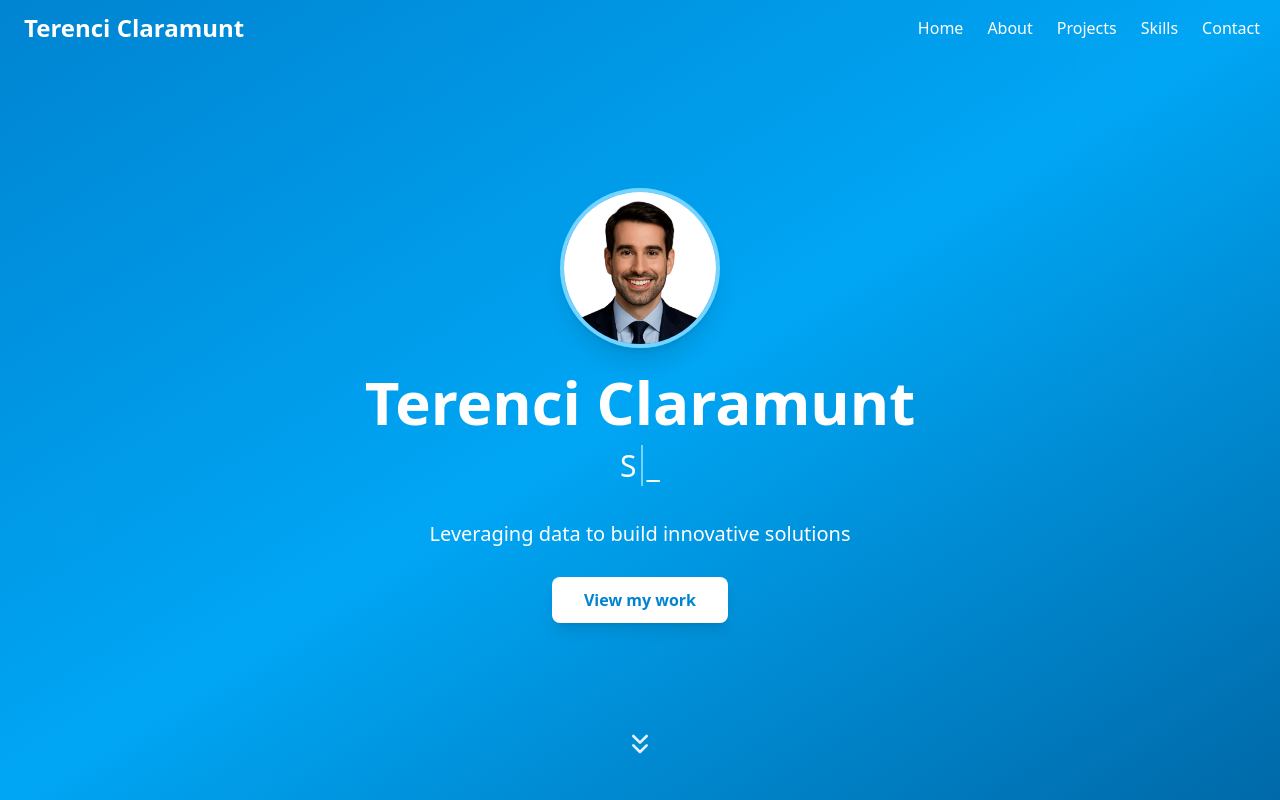
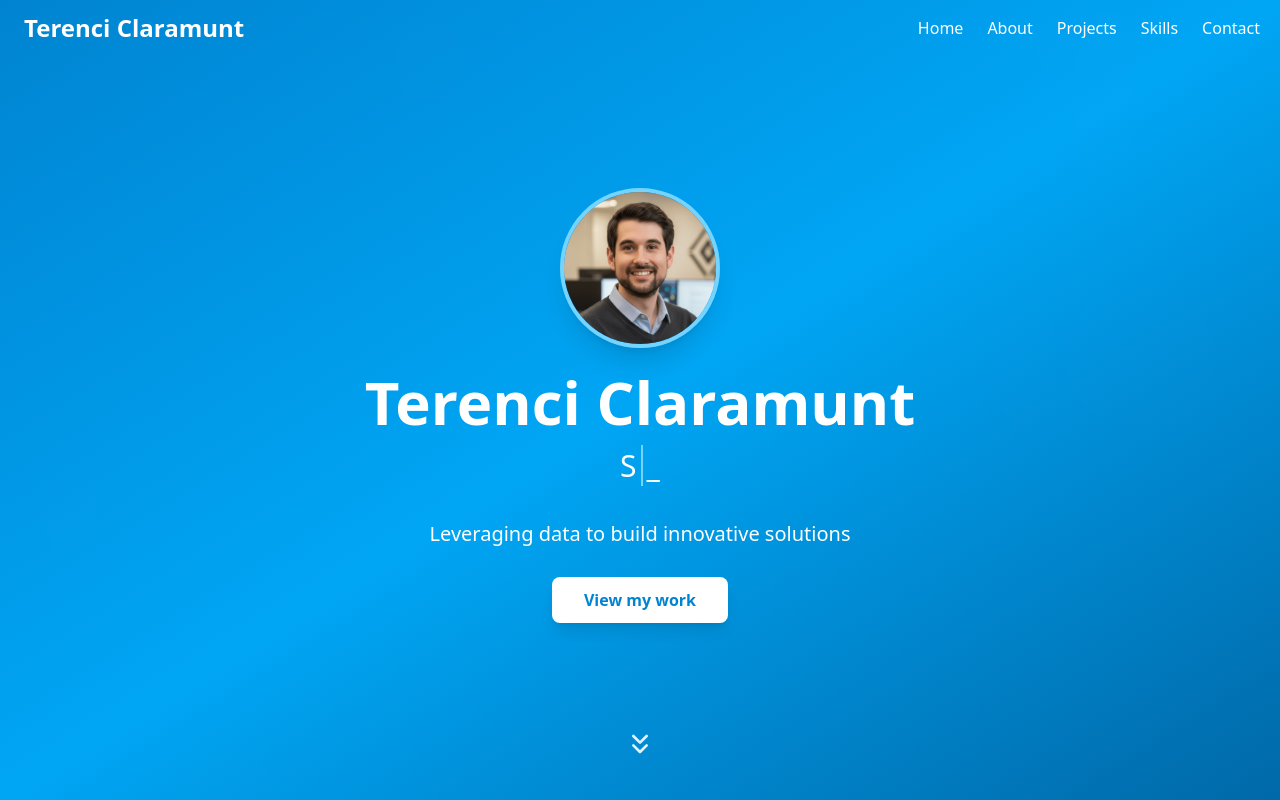
Before and after one commit to terencicp/terencicp.github.io, a React (Vite) app: page / in a window 1280 px wide. Shown: the top 800 px of the page. Built offline with nearby package versions, Linux system fonts and the light colour scheme.

Commit message:
Update Hero image

```diff
--- a/src/components/Hero.jsx
+++ b/src/components/Hero.jsx
@@ -82,7 +82,7 @@ const Hero = () => {
 
       <div className="z-10">
         <img
-          src="/terenci-fake-min-nobg.png"
+          src="/terenci-banana-min.png"
           alt="Terenci Claramunt"
           className="w-32 h-32 md:w-40 md:h-40 rounded-full mx-auto mb-6 border-4 border-sky-300 shadow-xl transition-transform duration-500 hover:scale-105"
           onError={(e) => { e.target.onerror = null; e.target.src="https://placehold.co/160x160/E0F2FE/0EA5E9?text=TC"; }}
```
